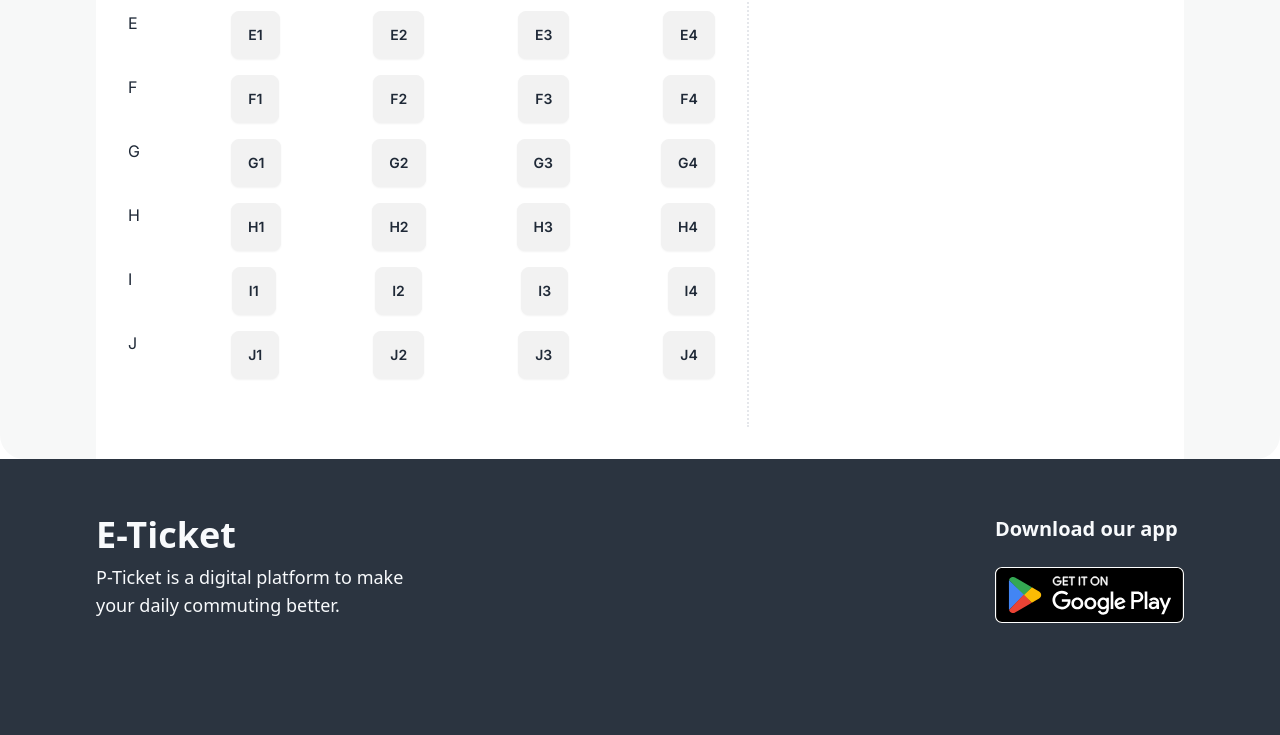
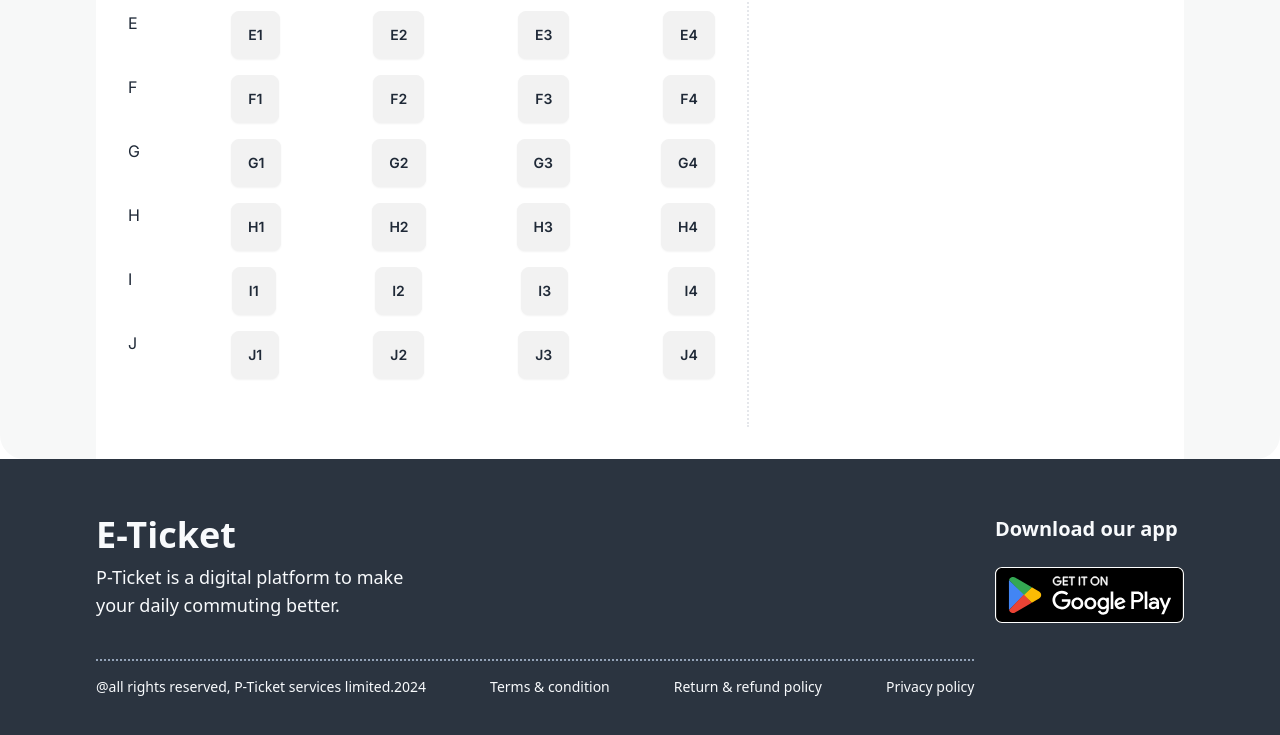
Before and after one commit to Mahedi-5g/e-ticket-for-bus, a plain HTML site: page index.html in a window 1280 px wide. Shown: the part 2594-3329 px from the top of the page. Drawn offline with nearby package versions, Linux system fonts and the light colour scheme.

Commit message:
Complete

```diff
--- a/index.html
+++ b/index.html
@@ -346,19 +346,21 @@
         <footer class="footer py-14 px-24 h-[320px] bg-neutral text-neutral-content text-slate-50 justify-between">
             <aside>
                 <h2 class="text-4xl font-extrabold">E-Ticket</h2>
-                <p class="h-14 w-80 pb-12 text-lg font-normal ">P-Ticket is a digital platform to make your daily commuting better.</p>
+                <p class="h-14 w-80 pb-12 text-lg font-normal pb-8 mb-8">P-Ticket is a digital platform to make your daily commuting better.</p>
+                <div class=" w-full flex gap-16 border-t-2 border-dotted border-slate-400 pt-4">
+                    <p>@all rights reserved, P-Ticket services limited.2024</p>
+                    <p>Terms & condition</p>
+                    <p>Return & refund policy</p>
+                    <p>Privacy policy</p>
+                </div>
+
             </aside>
-            <!-- <nav>
-                <h6 class="footer-title">Social</h6>
-                <div class="grid grid-flow-col gap-4">
-                    <a></a>
-                    <a></a>
-                    <a></a>
-                </div>
-            </nav> -->
             <div class="text-slate-50">
                 <p class="text-xl font-semibold pb-4">Download our app</p>
                 <img src="images/Group 104.svg" alt="">
+            <!-- </div>
+            <div class="border-t-2 border-dotted border-white mt-4"> -->
+
             </div>
         </footer>
     </footer>
```
